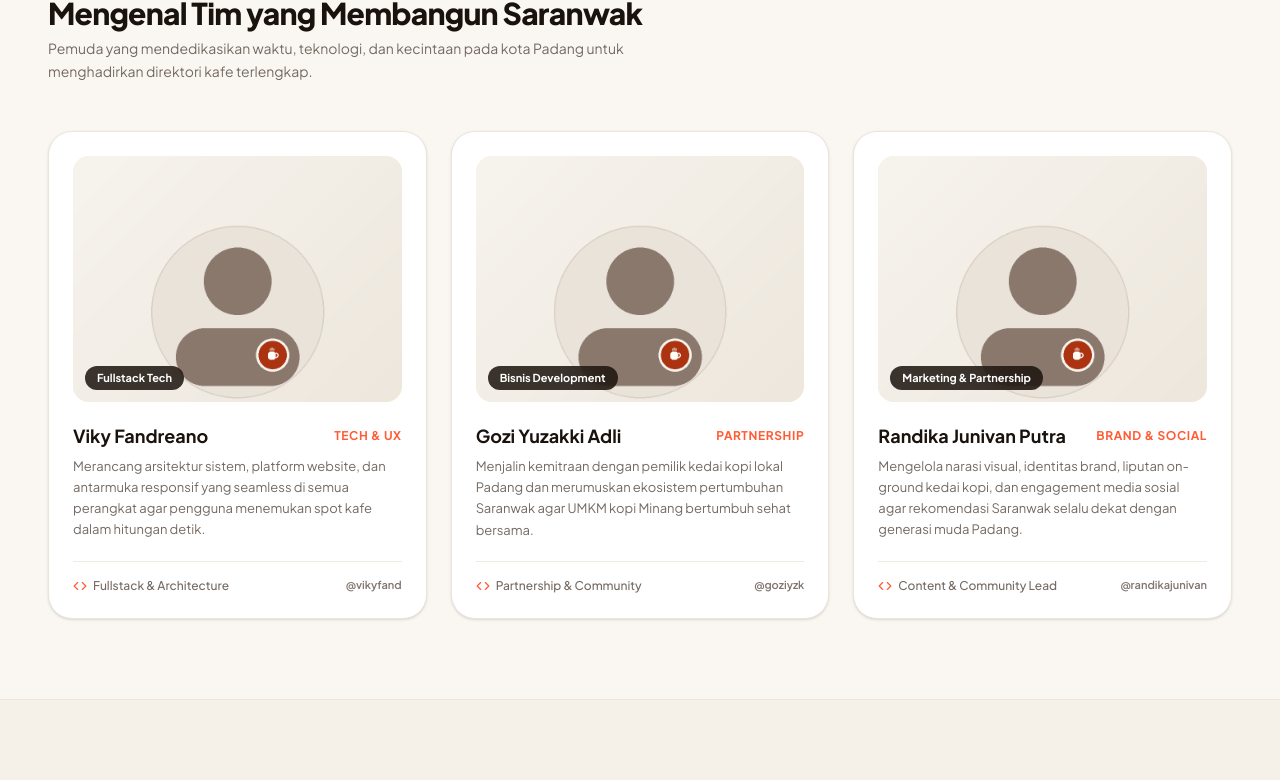
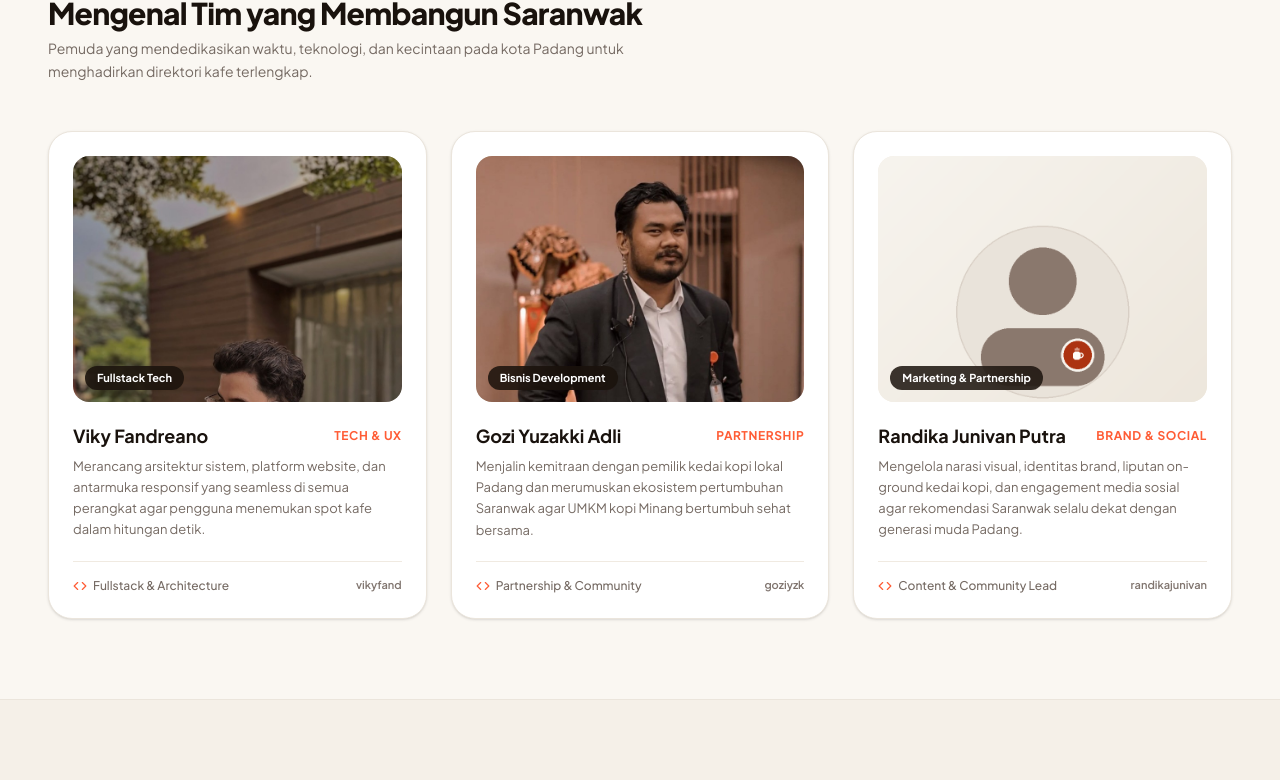
Before and after one commit to awakgroup/saranwak-web, a Next.js app: page /about in a window 1280 px wide. Shown: the part 2463-3243 px from the top of the page. Built offline with nearby package versions, Linux system fonts and the light colour scheme.

Commit message:
fix(about): update founder photos, remove @ prefix on founder cards, and remove outdated faq

```diff
--- a/app/about/page.tsx
+++ b/app/about/page.tsx
@@ -75,25 +75,25 @@ const TEAM_MEMBERS = [
         role: "Fullstack Tech",
         badge: "Tech & UX",
         skill: "Fullstack & Architecture",
-        handle: "@vikyfand",
+        handle: "vikyfand",
         desc: "Merancang arsitektur sistem, platform website, dan antarmuka responsif yang seamless di semua perangkat agar pengguna menemukan spot kafe dalam hitungan detik.",
-        image: "/images/founder-placeholder.png",
+        image: "/images/founders/viky-fandreano.jpg",
     },
     {
         name: "Gozi Yuzakki Adli",
         role: "Bisnis Development",
         badge: "Partnership",
         skill: "Partnership & Community",
-        handle: "@goziyzk",
+        handle: "goziyzk",
         desc: "Menjalin kemitraan dengan pemilik kedai kopi lokal Padang dan merumuskan ekosistem pertumbuhan Saranwak agar UMKM kopi Minang bertumbuh sehat bersama.",
-        image: "/images/founder-placeholder.png",
+        image: "/images/founders/gozi-yuzakki-adli.jpg",
     },
     {
         name: "Randika Junivan Putra",
         role: "Marketing & Partnership",
         badge: "Brand & Social",
         skill: "Content & Community Lead",
-        handle: "@randikajunivan",
+        handle: "randikajunivan",
         desc: "Mengelola narasi visual, identitas brand, liputan on-ground kedai kopi, dan engagement media sosial agar rekomendasi Saranwak selalu dekat dengan generasi muda Padang.",
         image: "/images/founder-placeholder.png",
     },
@@ -104,13 +104,13 @@ const MOBILE_FOUNDERS = [
         name: "Viky Fandreano",
         role: "Fullstack Tech",
         desc: "Merancang arsitektur sistem, platform website, dan antarmuka responsif yang seamless di semua perangkat.",
-        image: "/images/founder-placeholder.png",
+        image: "/images/founders/viky-fandreano.jpg",
     },
     {
         name: "Gozi Yuzakki Adli",
         role: "Bisnis Development",
         desc: "Menjalin kemitraan dengan pemilik kedai kopi lokal Padang dan merumuskan ekosistem pertumbuhan Saranwak.",
-        image: "/images/founder-placeholder.png",
+        image: "/images/founders/gozi-yuzakki-adli.jpg",
     },
     {
         name: "Randika Junivan Putra",
@@ -132,10 +132,6 @@ const FAQS = [
     {
         q: "Apakah Saranwak menerima ulasan berbayar (paid review)?",
         a: "Kredibilitas kurasi adalah nyawa Saranwak. Kami tidak menjual penilaian baik. Jika ada penempatan promosi sponsor (banner), akan ditandai secara transparan sebagai Slot Promo.",
-    },
-    {
-        q: "Bagaimana jika informasi jam buka atau fasilitas sudah berubah?",
-        a: "Kamu bisa menghubungi tim kami via WhatsApp atau fitur koreksi di tiap halaman detail kafe. Kami memperbarui data secara rutin bersama komunitas kopi Padang.",
     },
 ];
 
```
Also changed, not shown: public/images/founders/gozi-yuzakki-adli.jpg (added), public/images/founders/viky-fandreano.jpg (added).
